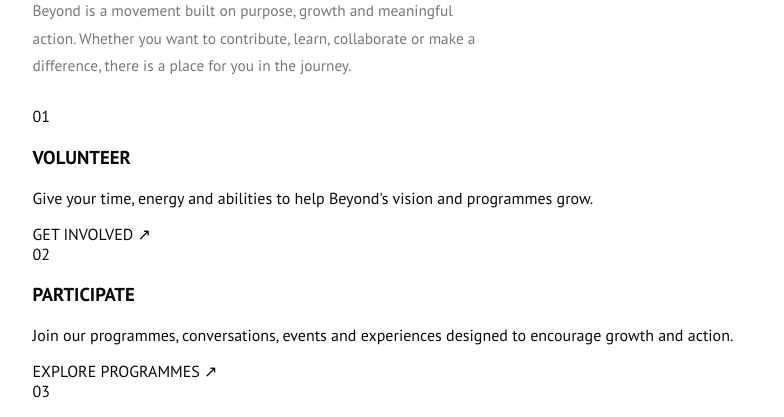
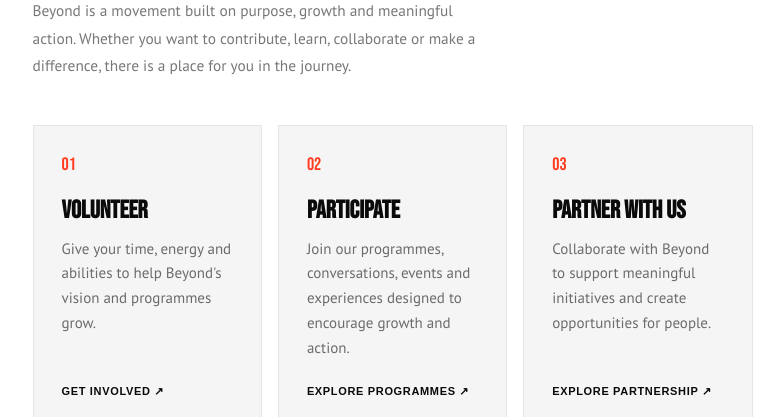
Before and after one commit to KelechC/Beyond, a plain HTML site: page index.html in a window 1280 px wide. Shown: the part 4956-5373 px from the top of the page, without its empty margins (98-882 px from the left). Drawn offline with Linux system fonts and the light colour scheme; a web font is replaced by a local one.

Commit message:
Update index.html

```diff
--- a/index.html
+++ b/index.html
@@ -301,6 +301,94 @@ button { font: inherit; }
   .footer-bottom { display: grid; grid-template-columns: 1fr 1fr; gap: 15px; font-size: .49rem; }
   .footer-bottom span:nth-child(2), .footer-bottom a { text-align: right; }
 }
+
+/* GET INVOLVED PATHWAYS */
+
+.involvement-grid {
+  display: grid;
+  grid-template-columns: repeat(3, minmax(0, 1fr));
+  gap: 16px;
+  margin: 45px 0 35px;
+  position: relative;
+  z-index: 2;
+}
+
+.involvement-card {
+  background: #F5F5F5;
+  border: 1px solid #E5E5E5;
+  padding: 28px;
+  display: flex;
+  flex-direction: column;
+  min-height: 230px;
+  transition: transform .3s ease, border-color .3s ease;
+}
+
+.involvement-card:hover {
+  transform: translateY(-5px);
+  border-color: var(--orange);
+}
+
+.involvement-number {
+  font-family: 'Bebas Neue', sans-serif;
+  font-size: 18px;
+  color: var(--orange);
+  margin-bottom: 22px;
+}
+
+.involvement-card h3 {
+  font-family: 'Bebas Neue', sans-serif;
+  font-size: 25px;
+  line-height: 1.1;
+  margin: 0 0 12px;
+  color: var(--black);
+}
+
+.involvement-card p {
+  font-family: 'PT Sans', sans-serif;
+  font-size: 15px;
+  line-height: 1.65;
+  color: #6B6B6B;
+  margin: 0 0 25px;
+}
+
+.involvement-card a {
+  display: inline-block;
+  width: fit-content;
+  margin-top: auto;
+  font-family: 'PT Sans Caption', sans-serif;
+  font-size: 11px;
+  font-weight: 700;
+  letter-spacing: .06em;
+  color: var(--black);
+  text-decoration: none;
+  transition: color .25s ease;
+}
+
+.involvement-card a:hover {
+  color: var(--orange);
+}
+
+.involvement-card a:focus-visible {
+  outline: 2px solid var(--orange);
+  outline-offset: 5px;
+}
+
+@media (max-width: 680px) {
+  .involvement-grid {
+    grid-template-columns: 1fr;
+    gap: 12px;
+    margin: 32px 0;
+  }
+
+  .involvement-card {
+    min-height: auto;
+    padding: 24px;
+  }
+
+  .involvement-card h3 {
+    font-size: 23px;
+  }
+    }
 
   </style>
 </head>
```
